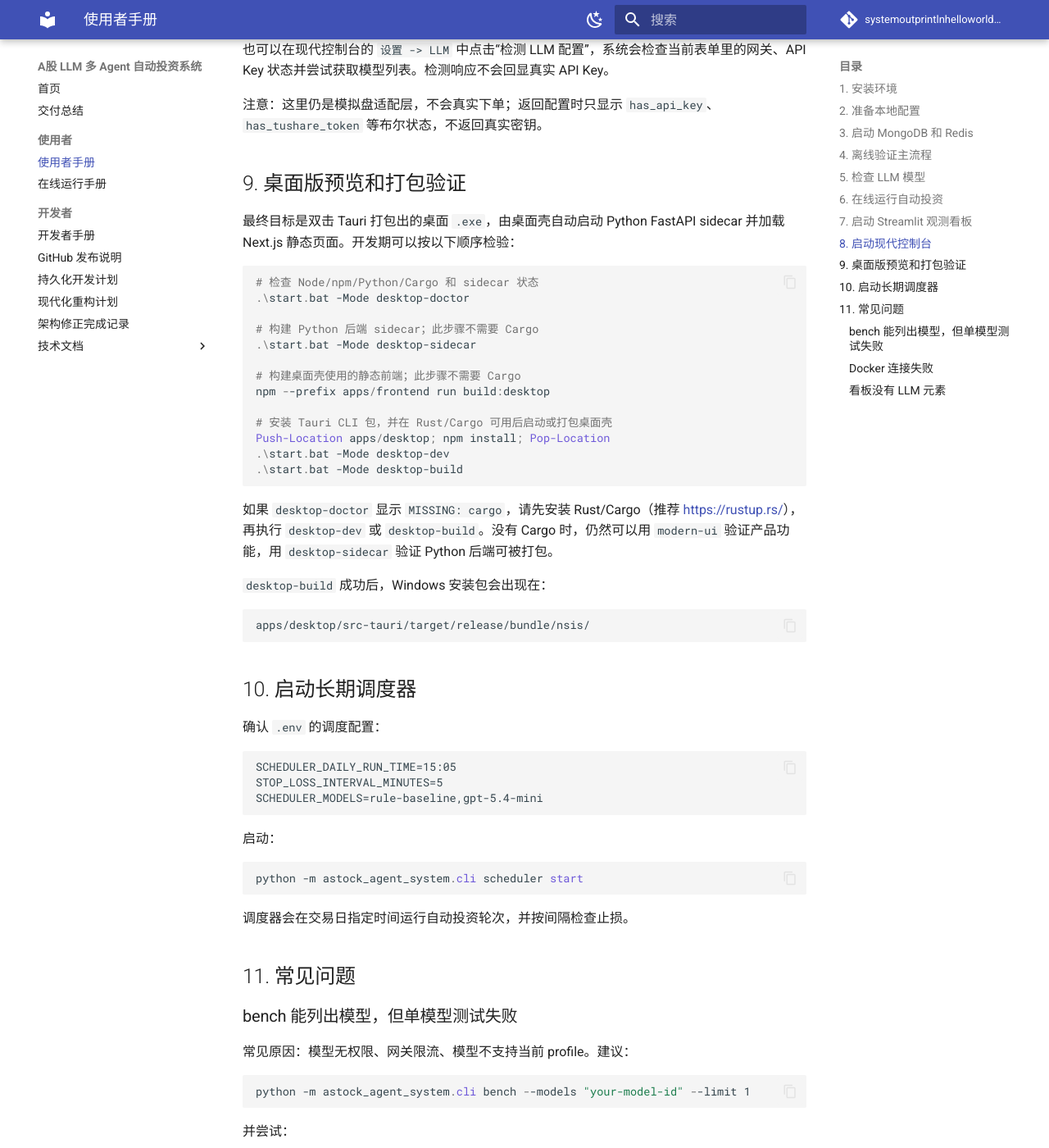
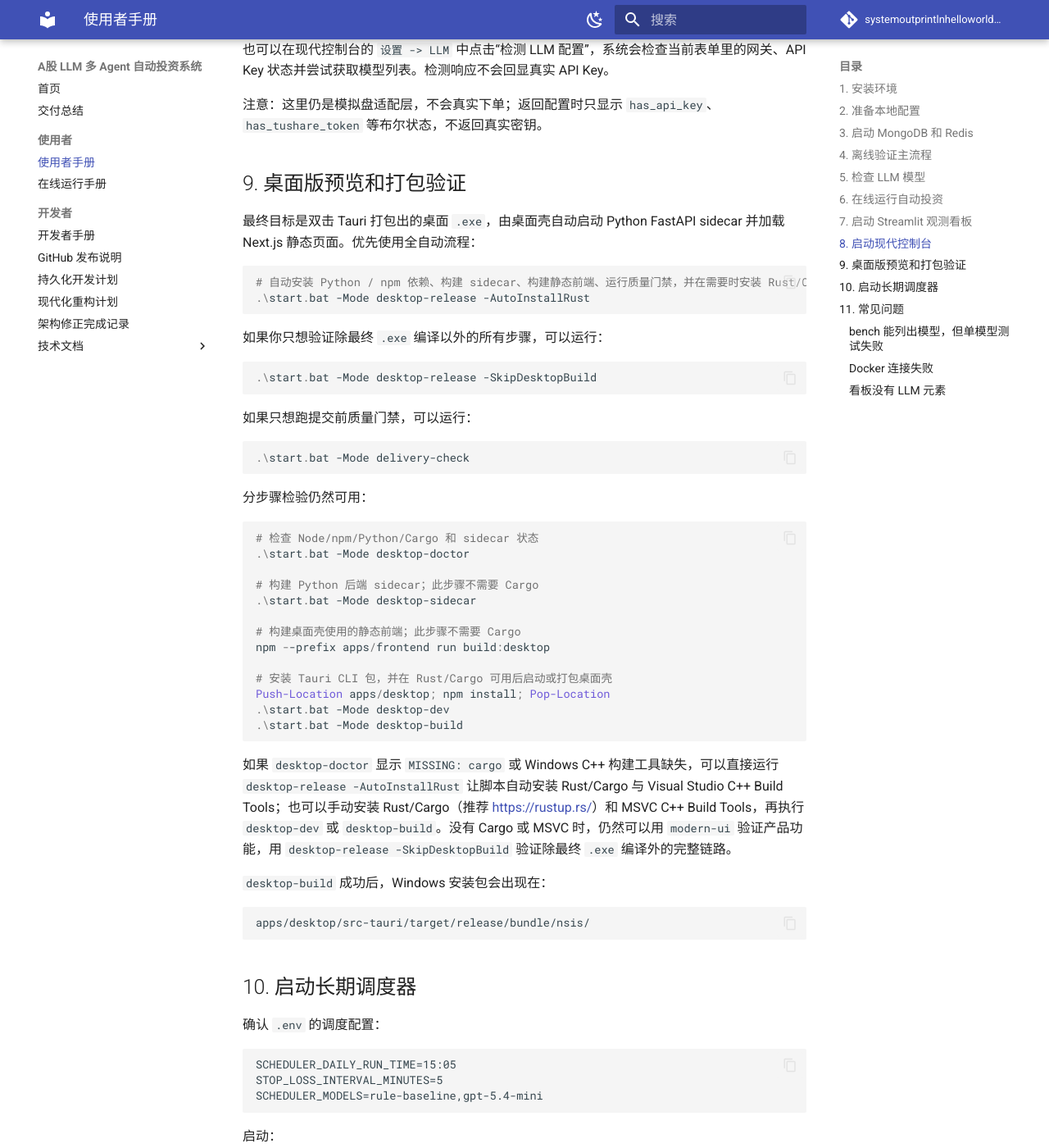
Before and after one commit to systemoutprintlnhelloworld/astock-agent-system, an MkDocs documentation site: the page built from docs/USER_GUIDE.md, in a window 1280 px wide and 1400 px high, scrolled down 4472 px. Shown: the whole window at 82% size. Built offline with MkDocs 1.6.1 and Material for MkDocs 9.7.7, drawn with Linux system fonts in a browser that asks for light colours; comment, search, counter and statistics services are not loaded.

Commit message:
feat: automate desktop release workflow
Add one-command desktop release validation with resilient Rust setup and Tauri packaging fixes.

````diff
--- a/docs/USER_GUIDE.md
+++ b/docs/USER_GUIDE.md
@@ -200,7 +200,26 @@ streamlit run src/astock_agent_system/ui/streamlit_app.py
 
 ## 9. 桌面版预览和打包验证
 
-最终目标是双击 Tauri 打包出的桌面 `.exe`，由桌面壳自动启动 Python FastAPI sidecar 并加载 Next.js 静态页面。开发期可以按以下顺序检验：
+最终目标是双击 Tauri 打包出的桌面 `.exe`，由桌面壳自动启动 Python FastAPI sidecar 并加载 Next.js 静态页面。优先使用全自动流程：
+
+```powershell
+# 自动安装 Python / npm 依赖、构建 sidecar、构建静态前端、运行质量门禁，并在需要时安装 Rust/Cargo 与 Windows C++ 构建工具后打包桌面安装包
+.\start.bat -Mode desktop-release -AutoInstallRust
+```
+
+如果你只想验证除最终 `.exe` 编译以外的所有步骤，可以运行：
+
+```powershell
+.\start.bat -Mode desktop-release -SkipDesktopBuild
+```
+
+如果只想跑提交前质量门禁，可以运行：
+
+```powershell
+.\start.bat -Mode delivery-check
+```
+
+分步骤检验仍然可用：
 
 ```powershell
 # 检查 Node/npm/Python/Cargo 和 sidecar 状态
@@ -218,7 +237,7 @@ Push-Location apps/desktop; npm install; Pop-Location
 .\start.bat -Mode desktop-build
 ```
 
-如果 `desktop-doctor` 显示 `MISSING: cargo`，请先安装 Rust/Cargo（推荐 <https://rustup.rs/>），再执行 `desktop-dev` 或 `desktop-build`。没有 Cargo 时，仍然可以用 `modern-ui` 验证产品功能，用 `desktop-sidecar` 验证 Python 后端可被打包。
+如果 `desktop-doctor` 显示 `MISSING: cargo` 或 Windows C++ 构建工具缺失，可以直接运行 `desktop-release -AutoInstallRust` 让脚本自动安装 Rust/Cargo 与 Visual Studio C++ Build Tools；也可以手动安装 Rust/Cargo（推荐 <https://rustup.rs/>）和 MSVC C++ Build Tools，再执行 `desktop-dev` 或 `desktop-build`。没有 Cargo 或 MSVC 时，仍然可以用 `modern-ui` 验证产品功能，用 `desktop-release -SkipDesktopBuild` 验证除最终 `.exe` 编译外的完整链路。
 
 `desktop-build` 成功后，Windows 安装包会出现在：
 
````
Also changed, not shown: FINAL_DELIVERY.md (+8 -1 lines), apps/desktop/README.md (+21 -0 lines), docs/modernization-plan.md (+12 -2 lines), docs/trellis-plan.md (+11 -2 lines), 6 other files.
